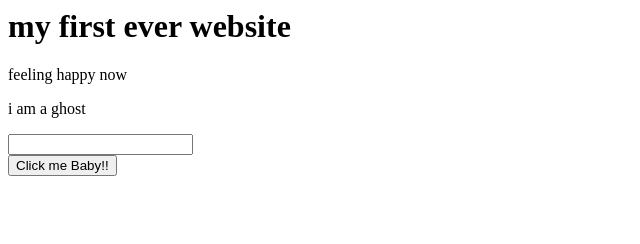
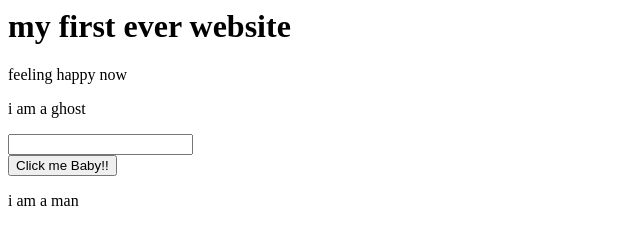
Before and after one commit to nafiulhoq/My-First-Website, a plain HTML site: page index.html in a window 1280 px wide. Shown: the full height of the page, 0-640 px from the left. Drawn offline with Linux system fonts and the light colour scheme.

Commit message:
ready to push

```diff
--- a/index.html
+++ b/index.html
@@ -4,3 +4,4 @@
 <input type="text">
 <br>
 <button>Click me Baby!!</button>
+<p>i am a man </p>
```
